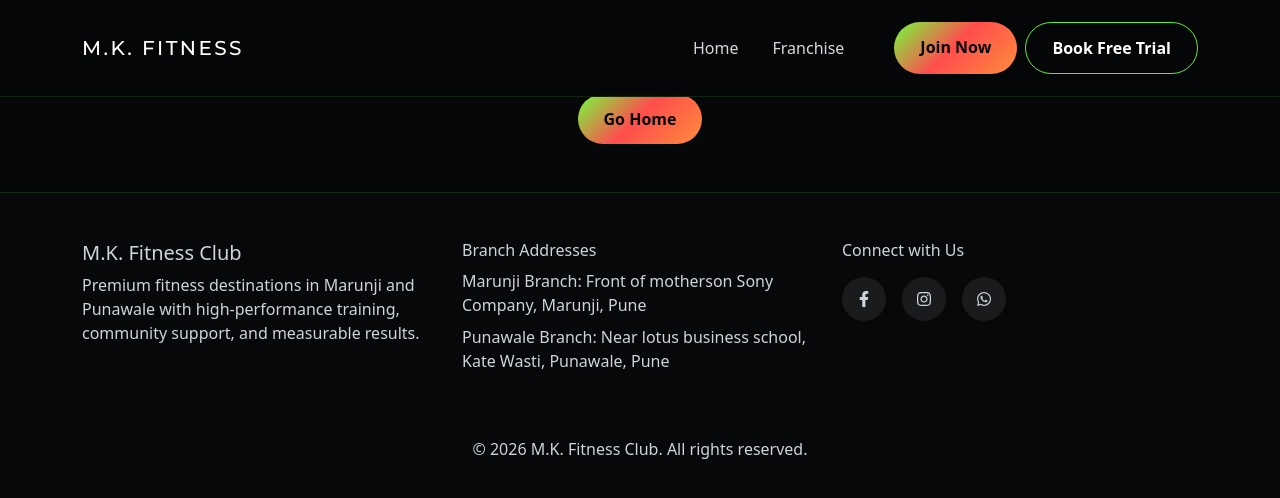
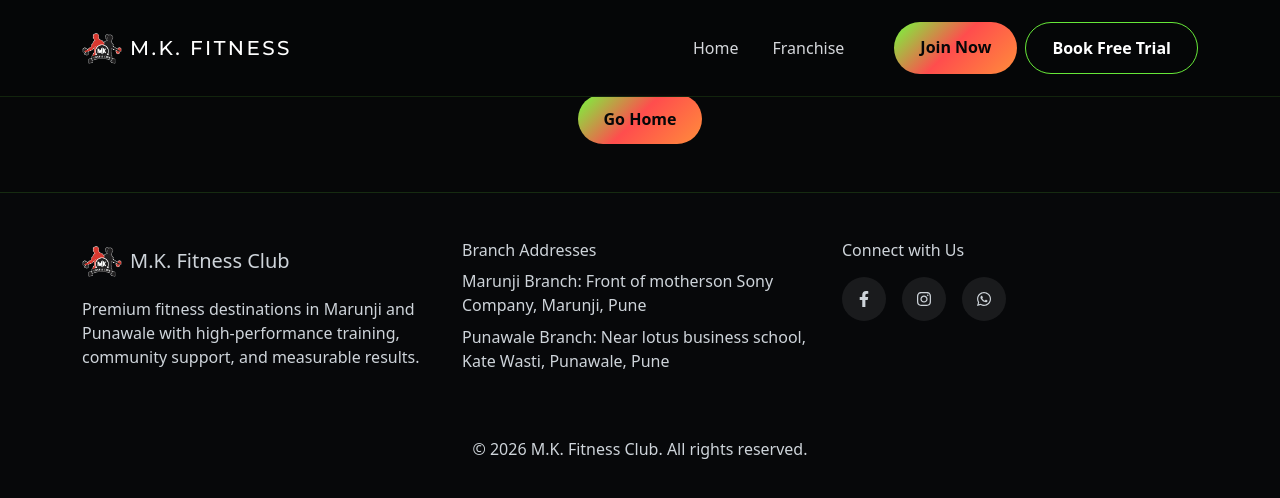
Before and after one commit to asalkarhh/mk_fitness_gym, a React (Vite) app: page /branch/1 in a window 1280 px wide. Shown: the top 498 px of the page. Built offline with nearby package versions, Linux system fonts and the light colour scheme.

Commit message:
Updated logo image at navbarsection, footer section and preloder section

```diff
--- a/src/components/Footer.jsx
+++ b/src/components/Footer.jsx
@@ -1,4 +1,5 @@
 import { FaFacebookF, FaInstagram, FaWhatsapp } from 'react-icons/fa'
+import logo from '../assets/mkfitness.png'
 
 function Footer() {
   return (
@@ -6,7 +7,10 @@ function Footer() {
       <div className="container">
         <div className="row gy-4">
           <div className="col-md-4" data-aos="fade-right">
-            <h5>M.K. Fitness Club</h5>
+            <div className="d-flex align-items-center mb-3">
+              <img src={logo} alt="M.K. Fitness" height="40" className="me-2" />
+              <h5 className="mb-0">M.K. Fitness Club</h5>
+            </div>
             <p className="small-text">
               Premium fitness destinations in Marunji and Punawale with high-performance
               training, community support, and measurable results.
--- a/src/components/Loader.jsx
+++ b/src/components/Loader.jsx
@@ -1,11 +1,14 @@
+import logo from '../assets/mkfitness.png'
+
 function Loader() {
   return (
     <div className="loader-screen d-flex align-items-center justify-content-center">
-      <div className="loader-ring">
-        <div></div>
+      <div className="position-relative d-flex align-items-center justify-content-center" style={{ width: '80px', height: '80px' }}>
+        <div className="spinner-border text-accent position-absolute w-100 h-100" style={{ borderWidth: '3px' }} role="status"></div>
+        <img src={logo} alt="M.K. Fitness Logo" height="45" style={{ zIndex: 1, objectFit: 'contain' }} />
       </div>
-      <div className="ms-3 text-white">
-        <h4>M.K. Fitness Club</h4>
+      <div className="ms-4 text-white">
+        <h4 className="mb-2">M.K. Fitness Club</h4>
         <p className="small-text mb-0">Preparing your high-energy gym experience...</p>
       </div>
     </div>
--- a/src/components/Navbar.jsx
+++ b/src/components/Navbar.jsx
@@ -1,5 +1,6 @@
 import { useState, useEffect } from 'react'
 import { Link, useLocation } from 'react-router-dom'
+import logo from '../assets/mkfitness.png'
 
 function Navbar() {
   const [menuOpen, setMenuOpen] = useState(false)
@@ -32,7 +33,8 @@ function Navbar() {
       }}
     >
       <div className="container">
-        <Link className="navbar-brand" to="/" onClick={() => window.scrollTo(0, 0)}>
+        <Link className="navbar-brand d-flex align-items-center" to="/" onClick={() => window.scrollTo(0, 0)}>
+          <img src={logo} alt="M.K. Fitness" height="40" className="me-2" />
           M.K. FITNESS
         </Link>
         <button
```
Also changed, not shown: src/assets/mkfitness.png (added).
